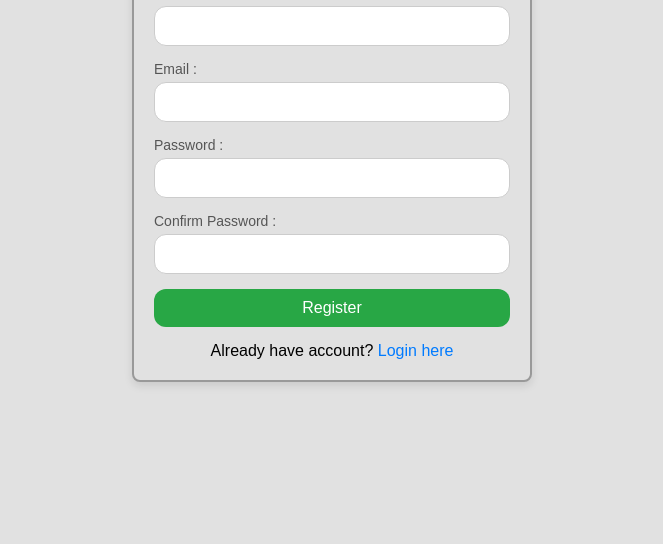
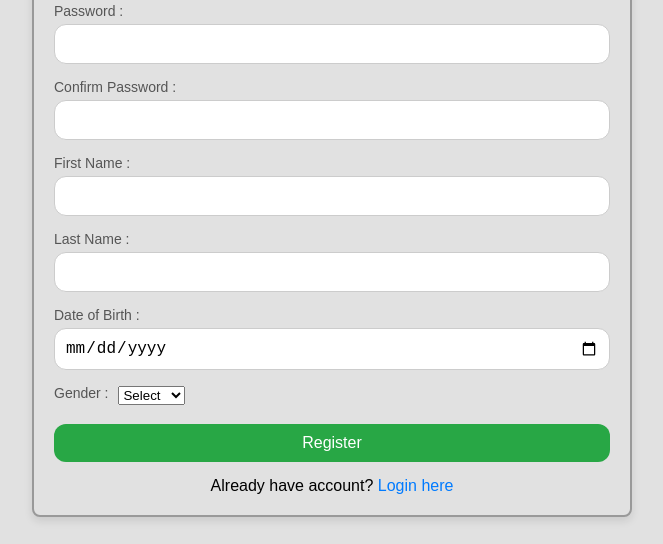
Before and after one commit to DeclanJustine/AdidasUAS, a plain HTML site: page frontend/html/Register.html in a window 1280 px wide. Shown: the part 256-800 px from the top of the page, without its empty margins (308-971 px from the left). Drawn offline with Linux system fonts and the light colour scheme.

Commit message:
Update register function

```diff
--- a/frontend/css/registerstyle.css
+++ b/frontend/css/registerstyle.css
@@ -19,7 +19,7 @@ body {
     border: 2px solid rgb(153, 153, 153);
     box-shadow: 0 4px 8px rgba(0, 0, 0, 0.1);
     padding: 20px;
-    width: 400px;
+    width: 600px;
 }
 
 h1 {
@@ -73,3 +73,7 @@ a {
 a:hover {
     text-decoration: underline;
 }
+
+.gender-option {
+    display: flex; align-items: center; gap: 10px;
+}
--- a/frontend/html/Register.html
+++ b/frontend/html/Register.html
@@ -17,22 +17,42 @@
                     <label for="username">Username :</label>
                     <input type="text" id="username" ng-model="user.username" required>
                 </div>
-
                 <div class="form-group">
                     <label for="email">Email :</label>
                     <input type="email" id="email" ng-model="user.email" required>
                 </div>
-
                 <div class="form-group">
                     <label for="password">Password :</label>
-                    <input type="password" id="password" ng-model="user.password" required>
+                    <input type="password" id="password" ng-model="user.password" required
+                        pattern="^(?=.*[a-z])(?=.*[A-Z])(?=.*\d)(?=.*[@$!%*?&])[A-Za-z\d@$!%*?&]{8,}$"
+                        title="Password must have at least 8 characters, including uppercase, lowercase, number, and symbol.">
                 </div>
-
                 <div class="form-group">
                     <label for="confirmPassword">Confirm Password :</label>
                     <input type="password" id="confirmPassword" ng-model="user.confirmPassword" required>
                 </div>
+                <div class="form-group">
+                    <label for="firstName">First Name :</label>
+                    <input type="text" id="firstName" ng-model="user.firstName" required>
+                </div>
+                <div class="form-group">
+                    <label for="lastName">Last Name :</label>
+                    <input type="text" id="lastName" ng-model="user.lastName" required>
+                </div>
 
+                <div class="form-group">
+                    <label for="BOD">Date of Birth :</label>
+                    <input type="date" id="BOD" ng-model="user.BOD">
+                </div>
+                <div class="form-group gender-option">
+                    <label for="gender">Gender :</label> <select id="gender" ng-model="user.gender">
+                        <option value="">Select</option>
+                        <option value="male">Male</option>
+                        <option value="female">Female</option>
+                        <option value="other">Other</option>
+                    </select>
+                </div>
+                <br>
                 <button type="submit">Register</button>
             </form>
         </div>
```
Also changed, not shown: frontend/js/controller/RegisterController.js (+16 -2 lines).
